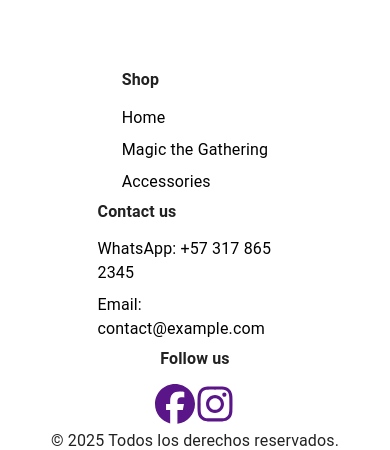
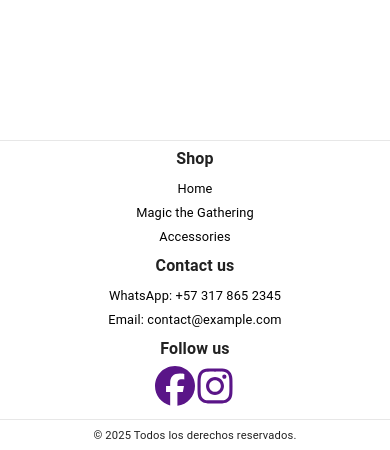
Before and after one commit to fabianWebDev/mochi-cosmetics-fe, a React (Vite) app: page /about in a window 390 px wide. Shown: the part 391-841 px from the top of the page. Built offline with nearby package versions, Linux system fonts and the light colour scheme; no server answers; a web font is replaced by a local one.

Commit message:
Footer styles

```diff
--- a/src/App.css
+++ b/src/App.css
@@ -2,7 +2,8 @@
   --font-size-xlarge: 2rem;
   --font-size-large: 1.5rem;
   --font-size-base: 1rem;
-  --font-size-small: 0.875rem;
+  --font-size-small: 0.8rem;
+  --font-size-xsmall: 0.7rem;
   --primary-color: #5a1588;
   --secondary-color: #9F9F9F;
   --tertiary-color: #efeded;
--- a/src/components/layout/Footer.jsx
+++ b/src/components/layout/Footer.jsx
@@ -7,6 +7,7 @@ const Footer = () => {
     return (
         <footer className={`${classes.footer_container}`}>
             <div className={`row mt-5 ${classes.footer_row}`}>
+                <hr className={`${classes.footer_hr} mb-2`}/>
                 <div className={`col-md-4 ${classes.footer_col}`}>
                     <FooterMenu className={classes.footer_menu} />
                 </div>
@@ -17,7 +18,8 @@ const Footer = () => {
                     <FooterSocial className={classes.footer_menu} />
                 </div>
             </div>
-            <p className="text-center">
+            <hr className={`${classes.footer_hr} mt-2`}/>
+            <p className={`${classes.footer_copyright} text-center mt-2 mb-2`}>
                 &copy; {new Date().getFullYear()} Todos los derechos reservados.
             </p>
         </footer>
--- a/src/styles/Footer.module.css
+++ b/src/styles/Footer.module.css
@@ -14,20 +14,17 @@
 }
 
 .footer_col ul li {
-    margin-bottom: 8px;
+    margin-bottom: 0px;
+}
+
+.footer_col ul li:last-child {
+    margin-bottom: 0;
 }
 
 .footer_col ul li a {
     text-decoration: none;
     color: #000000;
-    font-size: var(--font-size-base);
-}
-
-.footer_title {
-    font-size: var(--font-size-base);
-    font-weight: 600;
-    margin-bottom: 10px;
-    text-align: center;
+    font-size: var(--font-size-small);
 }
 
 .footer_menu {
@@ -42,5 +39,25 @@
 .footer_menu h3 {
     font-size: var(--font-size-base);
     font-weight: 600;
-    margin-bottom: 16px;
+    margin-bottom: 8px;
 }
+
+.footer_hr {
+    margin: 0;
+    border-top: 1px solid var(--secondary-color);
+}
+
+.footer_copyright {
+    font-size: var(--font-size-xsmall);
+}
+
+@media (max-width: 768px) {
+    .footer_menu {
+        width: 100%;
+        text-align: center;
+    }
+
+    .footer_col ul li:last-child {
+        margin-bottom: 8px;
+    }
+}
--- a/src/styles/theme.js
+++ b/src/styles/theme.js
@@ -44,6 +44,9 @@ const theme = createTheme({
         '.content-wrap': {
           flex: 1,
         },
+        hr: {
+          margin: '0',
+        }
         // '*': {
         //   outline: '1px dashed blue',
         // },
```
